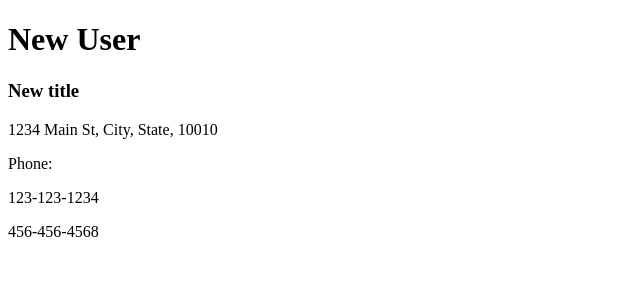
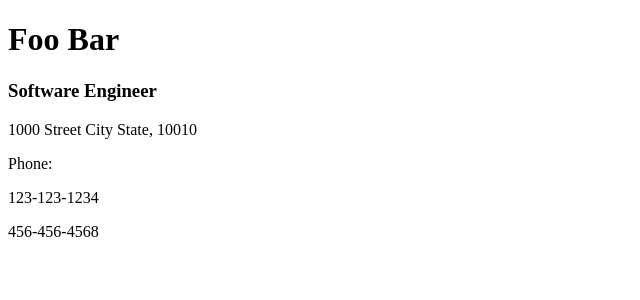
Before and after one commit to TroyEdwardLee/Second-Angular6-App, an Angular app: page / in a window 1280 px wide. Shown: the top 300 px of the page, without its empty margins (0-640 px from the left). Built offline with nearby package versions, Linux system fonts and the light colour scheme.

Commit message:
[FEATURE] Passing member variables to components

```diff
--- a/src/app/address-card/address-card.component.html
+++ b/src/app/address-card/address-card.component.html
@@ -1,6 +1,6 @@
 <div>
   <h1>{{user.name}}</h1>
-  <h3>{{user.title}}</h3>
+  <h3>{{user.designation}}</h3>
   <p>{{user.address}}</p>
   <div *ngIf="user.phone.length">
     <p>Phone:</p>
--- a/src/app/address-card/address-card.component.ts
+++ b/src/app/address-card/address-card.component.ts
@@ -1,4 +1,5 @@
 import { Component, OnInit, Input } from '@angular/core';
+import { User } from './user.model';
 
 @Component({
   selector: 'app-address-card',
@@ -6,22 +7,12 @@ import { Component, OnInit, Input } from '@angular/core';
   styleUrls: ['./address-card.component.css']
 })
 export class AddressCardComponent implements OnInit {
-  user: any;
-  @Input('userName') userName: string;
-  @Input('componentTitle') componentTitle: string;
+
+  @Input('user') user: User;
+
   constructor() {
   }
 
-  ngOnInit() {
-    this.user = {
-      name: this.userName,
-      title: this.componentTitle,
-      address: '1234 Main St, City, State, 10010',
-      phone: [
-        '123-123-1234',
-        '456-456-4568'
-      ]
-    };
-  }
+  ngOnInit() { }
 
 }
--- /dev/null
+++ b/src/app/address-card/user.model.ts
@@ -0,0 +1,6 @@
+export class User {
+    name: string;
+    designation: string;
+    address: string;
+    phone: string[];
+}
--- a/src/app/app.component.html
+++ b/src/app/app.component.html
@@ -1 +1 @@
-<app-address-card userName="New User" componentTitle="New title"></app-address-card>
+<app-address-card [user]="user"></app-address-card>
--- a/src/app/app.component.ts
+++ b/src/app/app.component.ts
@@ -1,4 +1,5 @@
 import { Component } from '@angular/core';
+import { User } from './address-card/user.model';
 
 @Component({
   selector: 'app-root',
@@ -6,5 +7,17 @@ import { Component } from '@angular/core';
   styleUrls: ['./app.component.css']
 })
 export class AppComponent {
+  user: User;
   title = 'Second-Angular6-App';
+
+  constructor() {
+    this.user = new User();
+    this.user.name = 'Foo Bar';
+    this.user.designation = 'Software Engineer';
+    this.user.address = '1000 Street City State, 10010';
+    this.user.phone = [
+      '123-123-1234',
+      '456-456-4568'
+    ];
+  }
 }
```
